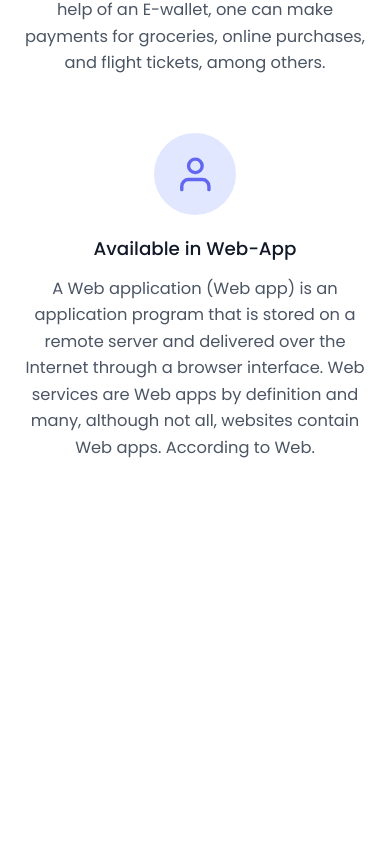
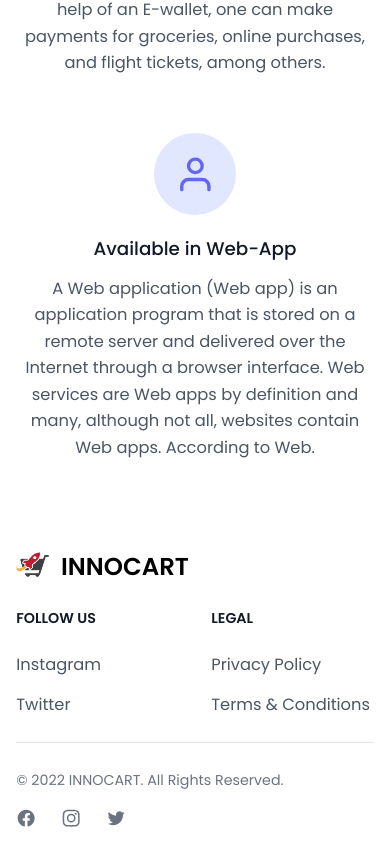
Before and after one commit to prakhar-8999/ecom_react_webapp, a React (Create React App) app: page / in a window 390 px wide. Shown: the part 3558-4403 px from the top of the page. Before the commit the page ends 4093 px from the top, so only its background shows below. Built offline with nearby package versions, Linux system fonts and the light colour scheme.

Commit message:
footer addes

```diff
--- a/src/pages/Dashboard.jsx
+++ b/src/pages/Dashboard.jsx
@@ -8,7 +8,7 @@ import Dashloader from '../components/Dashloader'
 import Alert from '../static/Alert'
 import QrReader from 'react-qr-scanner'
 import Swal from 'sweetalert2'
-
+import logo from '../images/elogo.png'
 const previewStyle = {
     height: '100%',
     width: '100%',
@@ -147,7 +147,11 @@ const Dashboard = () => {
                     <input type="checkbox" id="nav-toggle" />
                     <div class="sidebar">
                         <div class="sidebar-brand">
-                            <h1> <span class="fab fa-asymmetrik"> </span> <span>Aizcar</span>
+                            <div class='flex'>
+                                <img src={logo} alt="logo" class="mr-3 h-8" />
+                                <span>INNOCART</span>
+                            </div>
+                            <h1>
                             </h1>
                         </div>
 
--- a/src/pages/Home.jsx
+++ b/src/pages/Home.jsx
@@ -161,9 +161,7 @@ const Home = () => {
                         </div>
                     </div>
                 </section>
-                <div class="mob-view">
-                    <Footer />
-                </div>
+                <Footer />
 
             </>
 
--- a/src/pages/Wallet.jsx
+++ b/src/pages/Wallet.jsx
@@ -173,7 +173,7 @@ const Wallet = () => {
                                 <div class="flex absolute inset-y-0 left-0 items-center pl-3 pointer-events-none">
                                     <i class="fa-solid fa-coins"></i>
                                 </div>
-                                <input type="number" value={money} id="search" onChange={(e) => setmoney(e.target.value)} class=" p-4 pl-10 w-full text-sm text-gray-900 bg-gray-50 rounded-lg border border-gray-300 focus:ring-blue-500 focus:border-blue-500 dark:bg-gray-700 dark:border-gray-600 dark:placeholder-gray-400 dark:text-white dark:focus:ring-blue-500 dark:focus:border-blue-500" placeholder="Enter Money" />
+                                <input type="number" value={money} id="search" onChange={(e) => setmoney(e.target.value)} class=" p-4 pl-10 w-full sm:w-[20rem] text-sm text-gray-900 bg-gray-50 rounded-lg border border-gray-300 focus:ring-blue-500 focus:border-blue-500 dark:bg-gray-700 dark:border-gray-600 dark:placeholder-gray-400 dark:text-white dark:focus:ring-blue-500 dark:focus:border-blue-500" placeholder="Enter Money" />
                                 <button type="button" disabled={btnloader} onClick={Addmoney} class="text-white absolute right-2.5 bottom-2.5 bg-green-700 hover:bg-green-800 focus:ring-4 focus:outline-none focus:ring-green-300 font-medium rounded-lg text-sm px-4 py-2 dark:bg-green-600 dark:hover:bg-green-700 dark:focus:ring-green-800">
                                     Add Money {btnloader ? <i className="fas fa-circle-notch fa-spin" style={{ marginLeft: "20px" }} /> : null}
                                 </button>
```
